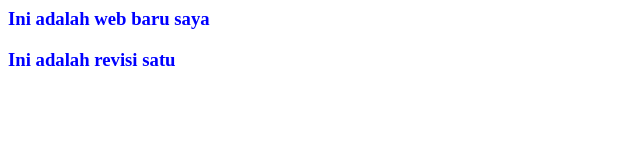
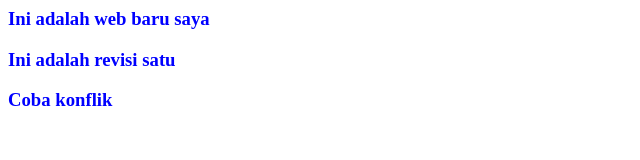
Before and after one commit to idhamkhalif/tes, a plain HTML site: page index.html in a window 1280 px wide. Shown: the whole page, without its empty margins (0-640 px from the left). Drawn offline with Linux system fonts and the light colour scheme.

Commit message:
coba konflik

```diff
--- a/index.html
+++ b/index.html
@@ -11,5 +11,6 @@
 	<body>
 		<h3>Ini adalah web baru saya</h3>
 		<h3>Ini adalah revisi satu<h3>
+		<h3> Coba konflik</h3>
 	</body>
 </html>
```
